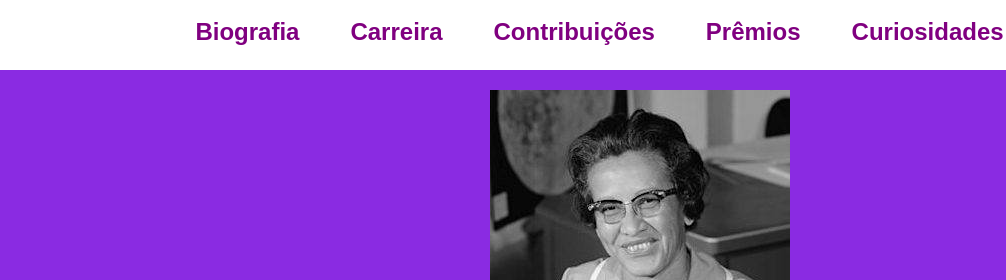
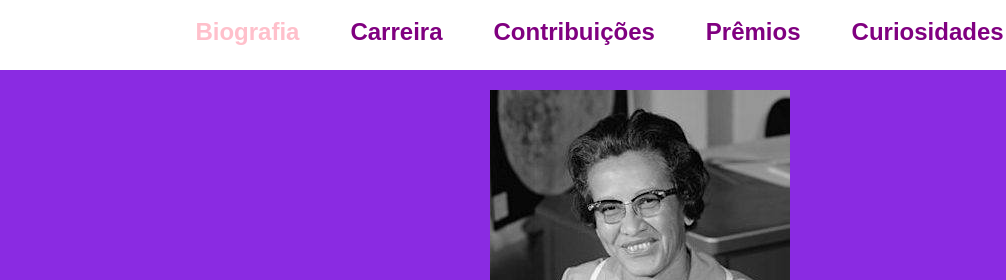
Before and after one commit to larialv12/KatherineJohnson, a plain HTML site: page index.html in a window 1280 px wide. In both pictures the pointer is over the item "Biografia". Shown: the top 280 px of the page, 0-1006 px from the left. Drawn offline with nearby package versions, Linux system fonts and the light colour scheme.

Commit message:
Update style.css

```diff
--- a/style.css
+++ b/style.css
@@ -36,6 +36,10 @@ body {
        margin:  20px 0px 0px 100px;
 
   }
+
+.cabecalho__lista li:hover {
+    color:pink;
+}
 
 
   .icones {
```
